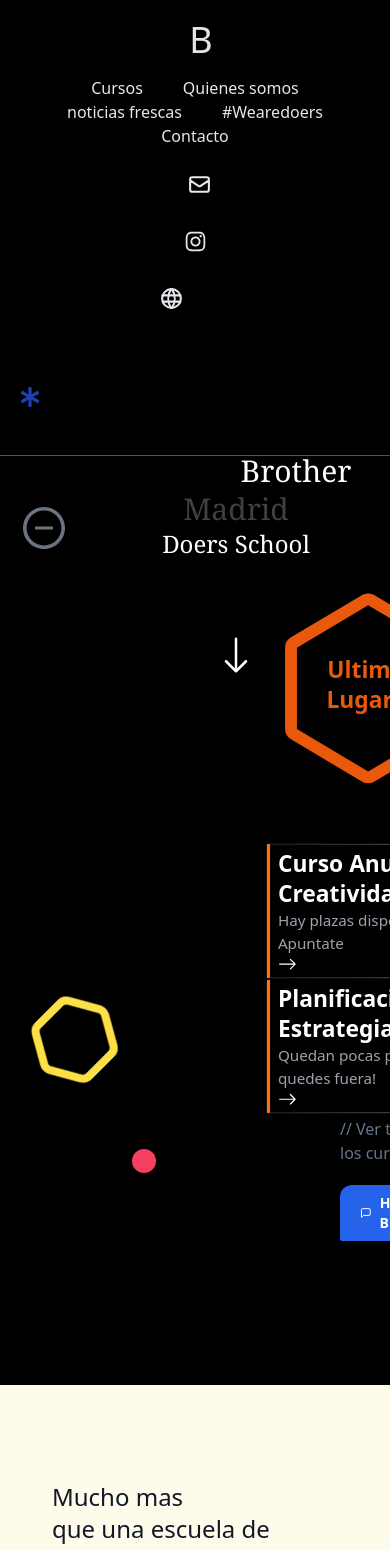
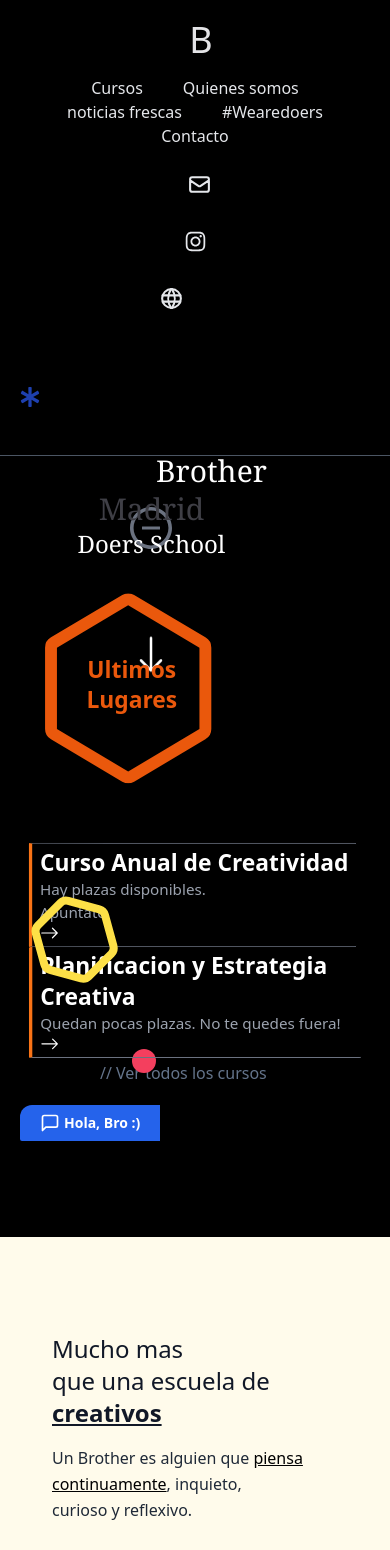
Before and after one commit to AlexBecci/Challenge-FrontEnd, a React (Create React App) app: page / in a window 390 px wide. Shown: the top 1550 px of the page. Built offline with nearby package versions, Linux system fonts and the light colour scheme.

Commit message:
retouching

```diff
--- a/src/components/Home.jsx
+++ b/src/components/Home.jsx
@@ -6,14 +6,14 @@ import { BsFillCircleFill } from "react-icons/bs";
 import { FaAsterisk } from "react-icons/fa";
 import { AiOutlineMinusCircle } from "react-icons/ai";
 
-function Home2() {
+function Home() {
   return (
     <section className="text-gray-600 body-font overflow-hidden bg-black">
-      <div className="container px-5 py-12 mx-auto">
+      <div className="container px-5 py-12 pb-0 mb-0 mx-auto">
         <FaAsterisk size={20} className="text-blue-800  hover:animate-spin " />
         <div className="flex flex-wrap -m-12 border-t border-gray-600 my-12 ">
           <div className="p-12 md:w-1/2 flex flex-col items-center sm:pl-80 ">
-            <AiOutlineMinusCircle className="text-gray-500 w-12 h-12 hover:animate-spin mr-96" />
+            <AiOutlineMinusCircle className="text-gray-500 w-12 h-12 hover:animate-spin lg:mr-96" />
             <h2 className="sm:text-9xl  title-font font-medium  -mt-24  px-4 text-3xl font-serif leading-none   text-white ml-20 pl-14">
               Brother
             </h2>
@@ -30,7 +30,7 @@ function Home2() {
               />
             </p>
           </div>
-          <div className="p-12 md:w-1/2 flex flex-col items-start pl-72">
+          <div className="p-12 md:w-1/2 flex flex-col items-start lg:pl-72">
             <div className="mt-0 text-gray-400">
               <div className="px-2 py-1 scale-95 text-center flex flex-row  mb-10">
                 <div>
@@ -82,7 +82,7 @@ function Home2() {
               // Ver todos los cursos
             </h1>
             <div className="">
-              <button className="mx-20 mt-5 flex flex-row items-center bg-blue-600 text-white py-2 px-5 rounded-tl-xl text-sm font-semibold rounded-bl-sm hover:scale-105 duration-300 hover:bg-yellow-500">
+              <button className="lg:mx-20 mt-5 flex flex-row items-center bg-blue-600 text-white py-2 px-5 rounded-tl-xl text-sm font-semibold rounded-bl-sm hover:scale-105 duration-300 hover:bg-yellow-500">
                 <FiMessageSquare size={20} className="mr-1" />
                 Hola, Bro :)
               </button>
@@ -107,4 +107,4 @@ function Home2() {
   );
 }
 
-export default Home2;
+export default Home;
```
